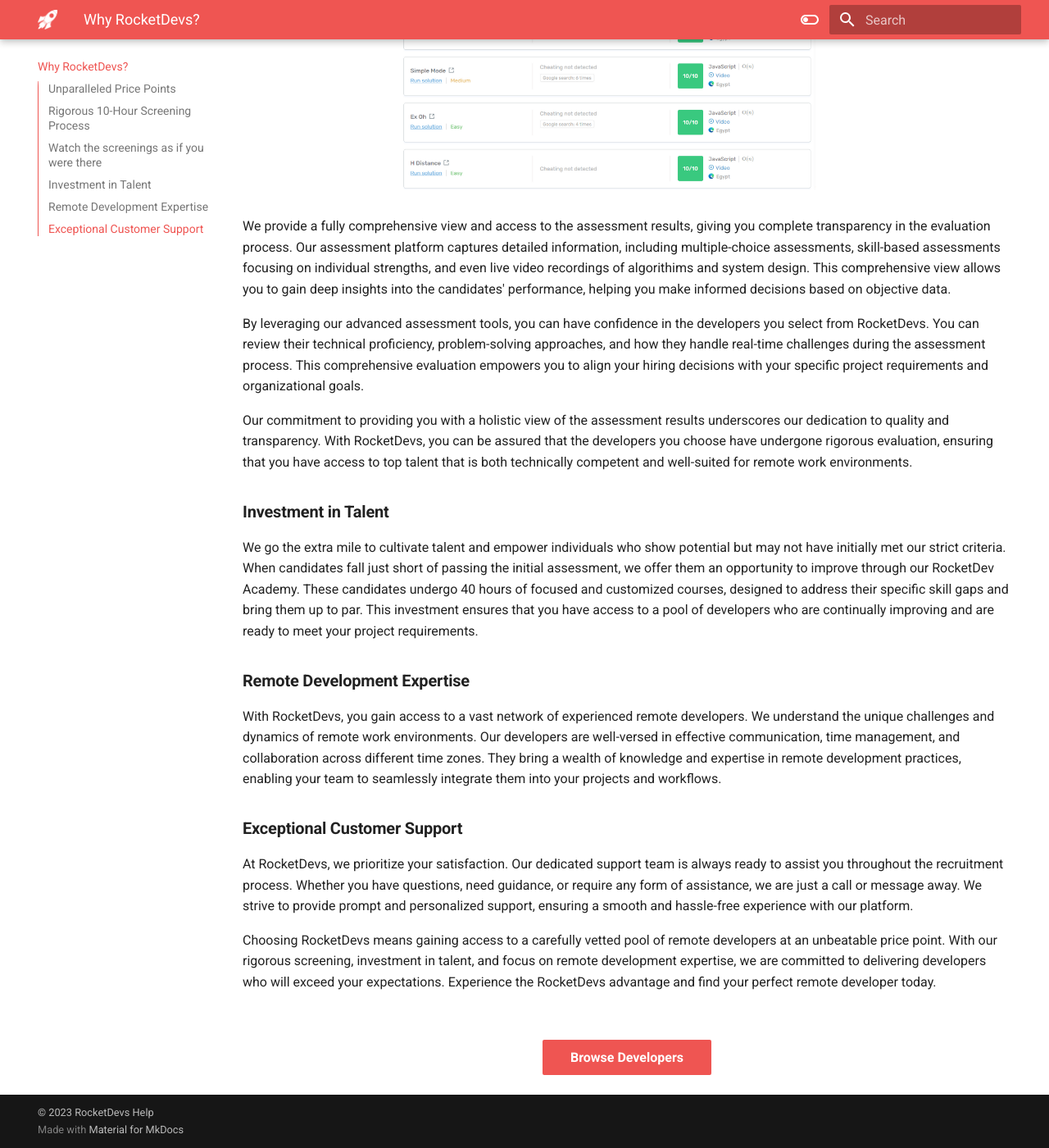
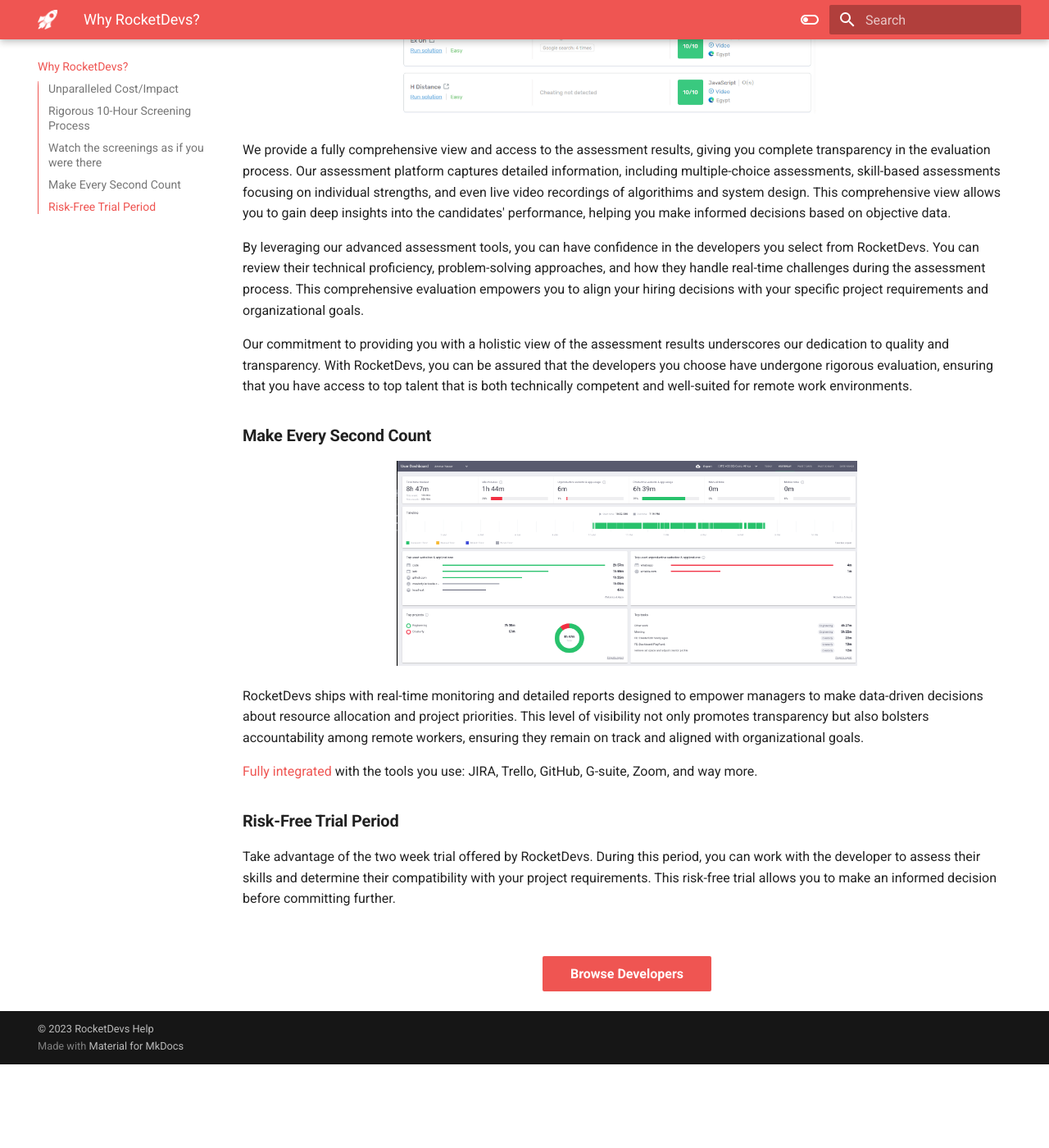
Before and after one commit to TheLastSultan/RocketDevsDocs, an MkDocs documentation site: the page built from docs/index.md, in a window 1280 px wide and 1400 px high, scrolled down 1798 px. Shown: the whole window at 82% size. Built offline with MkDocs 1.6.1 and Material for MkDocs 9.7.7, drawn with Linux system fonts in a browser that asks for light colours; after the commit the page ends 3096 px from its top, so only the background shows below that; some of the changed text lies outside the part shown.

Commit message:
chore: update docs

```diff
--- a/docs/index.md
+++ b/docs/index.md
@@ -4,21 +4,18 @@
 <iframe width="560" height="315" src="https://www.youtube.com/embed/4nUcmkj0yfQ?si=9XNd9B9EZSoZFBg_" title="YouTube video player" frameborder="0" allow="accelerometer; autoplay; clipboard-write; encrypted-media; gyroscope; picture-in-picture; web-share" allowfullscreen></iframe>
 </div>
 
-At RocketDevs, we aim to revolutionize the price of building software. Our unique approach combines unparalleled value, rigorous screening, and investment in talent to deliver top-notch developers at unbeatable price points. Here's why you should choose RocketDevs for your technical recruitment needs
-
-
-### **Unparalleled Price Points**
+### **Unparalleled Cost/Impact**
 
 <div align="center">
 <img src="./assets/pricing_table.png" alt="Pricing table" style="width:60%">
 </div>
 
-As a bootstrapped startup, we understand the importance of cost-effectiveness without compromising on talent. While our competitors charge around $54 and $78 per average developer, RocketDevs offers an incredible pricing model. We charge only 15$ for the same high-caliber developer talent. This means significant savings for your company while still securing exceptional remote developers who meet your specific requirements.
+As a bootstrapped startup, we understand the importance of cost-effectiveness without compromising on competence. While our competitors charge around $54 and $78 per average developer, RocketDevs offers an incredible pricing model. We charge only 15$ for the same high-caliber developer talent. This means significant savings for your company while still securing exceptional remote developers who meet your specific requirements.
 
 We are bootstrapped and profitable from Day 1. Unlike our competitors, we don't have a 87M Series D debt note and series debt note and never will. Our 90% margin is your 90% savings.
 
 ### **Rigorous 10-Hour Screening Process**
-At RocketDevs, talent screening is our bread and butter. Our comprehensive and meticulous 10-hour screening process ensures that only the most competent developers make it through. We assess their technical skills, problem-solving abilities, and overall suitability for remote work. By investing significant time and effort in screening, we deliver developers who are not only highly skilled but also possess the right mindset and work ethic to thrive in a remote environment.
+At RocketDevs, talent screening is our bread and butter. [Our comprehensive and meticulous 10-hour screening process](TechnicalScreeningProcess.md) ensures that only the most competent developers make it through. We assess their technical skills, problem-solving abilities, and overall suitability for remote work. By investing significant time and effort in screening, we deliver developers who are not only highly skilled but also possess the right mindset and work ethic to thrive in a remote environment.
 
 ### **Watch the screenings as if you were there**
 
@@ -32,17 +29,19 @@
 
 Our commitment to providing you with a holistic view of the assessment results underscores our dedication to quality and transparency. With RocketDevs, you can be assured that the developers you choose have undergone rigorous evaluation, ensuring that you have access to top talent that is both technically competent and well-suited for remote work environments.
 
-### **Investment in Talent**
-We go the extra mile to cultivate talent and empower individuals who show potential but may not have initially met our strict criteria. When candidates fall just short of passing the initial assessment, we offer them an opportunity to improve through our RocketDev Academy. These candidates undergo 40 hours of focused and customized courses, designed to address their specific skill gaps and bring them up to par. This investment ensures that you have access to a pool of developers who are continually improving and are ready to meet your project requirements.
 
-### **Remote Development Expertise**
-With RocketDevs, you gain access to a vast network of experienced remote developers. We understand the unique challenges and dynamics of remote work environments. Our developers are well-versed in effective communication, time management, and collaboration across different time zones. They bring a wealth of knowledge and expertise in remote development practices, enabling your team to seamlessly integrate them into your projects and workflows.
+### **Make Every Second Count**
 
-### **Exceptional Customer Support**
-At RocketDevs, we prioritize your satisfaction. Our dedicated support team is always ready to assist you throughout the recruitment process. Whether you have questions, need guidance, or require any form of assistance, we are just a call or message away. We strive to provide prompt and personalized support, ensuring a smooth and hassle-free experience with our platform.
+<div align="center">
+<img src="./assets/td.png" alt="Productivity Management" style="width:60%">
+</div>
 
-Choosing RocketDevs means gaining access to a carefully vetted pool of remote developers at an unbeatable price point. With our rigorous screening, investment in talent, and focus on remote development expertise, we are committed to delivering developers who will exceed your expectations. Experience the RocketDevs advantage and find your perfect remote developer today.
+RocketDevs ships with real-time monitoring and detailed reports designed to empower managers to make data-driven decisions about resource allocation and project priorities. This level of visibility not only promotes transparency but also bolsters accountability among remote workers, ensuring they remain on track and aligned with organizational goals.
 
+[Fully integrated](https://www.youtube.com/watch?v=4nUcmkj0yfQ&t=89s) with the tools you use: JIRA, Trello, GitHub, G-suite, Zoom, and way more.
+
+### **Risk-Free Trial Period**
+Take advantage of the two week trial offered by RocketDevs. During this period, you can work with the developer to assess their skills and determine their compatibility with your project requirements. This risk-free trial allows you to make an informed decision before committing further.
 
 <br>
 
```
Also changed, not shown: docs/assets/td.png (added).
